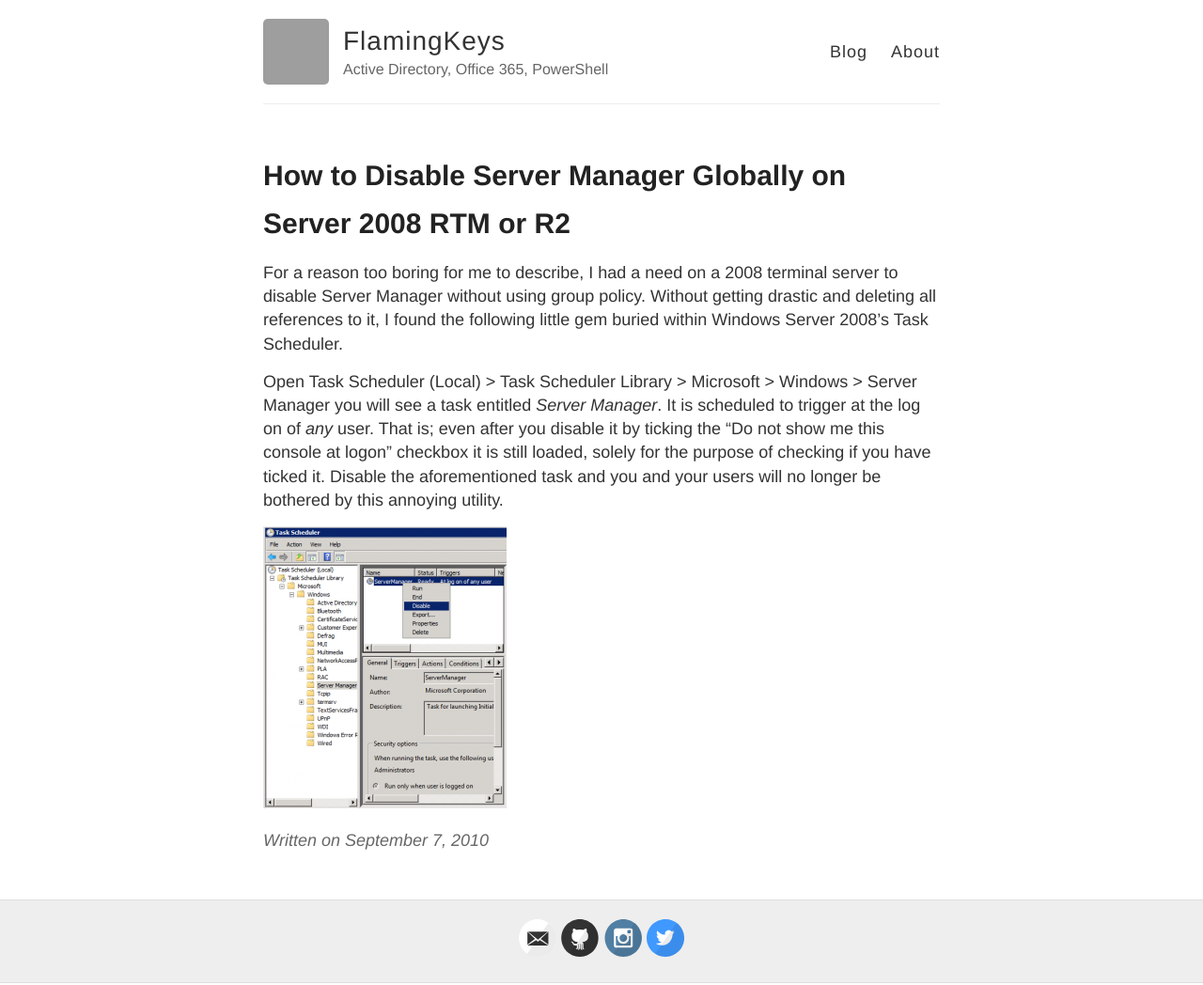
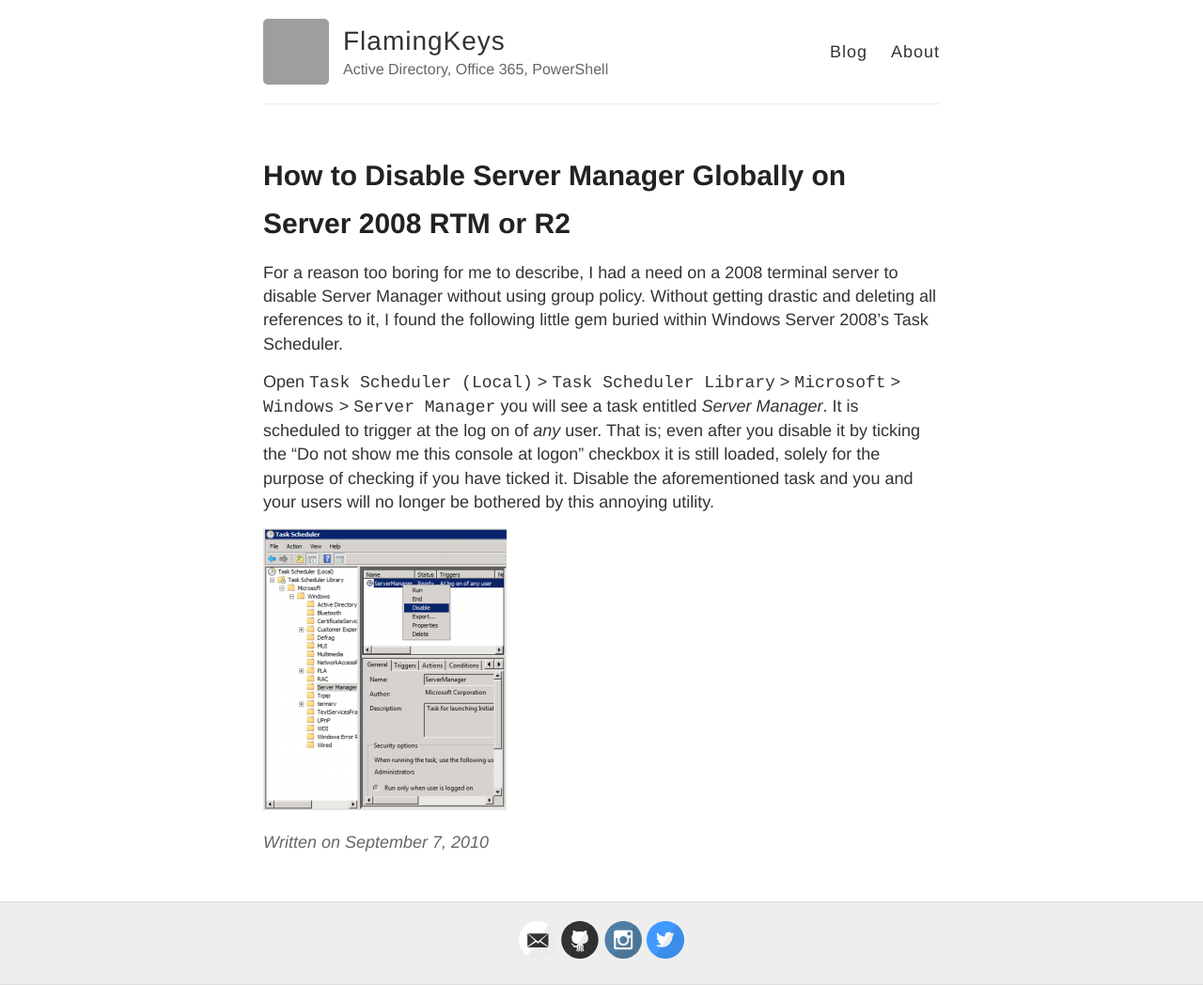
Before and after one commit to chrisbrownie/flamingkeys.com, a Jekyll site: the page built from _posts/2010-09-07-how-to-disable-server-manager-globally-on-server-2008-rtm-or-r2.md, in a window 1280 px wide. Shown: the whole page at 94% size. Built offline with Jekyll 4.4.1, drawn with Linux system fonts in a browser that asks for light colours; grey boxes are pictures that could not be loaded.

Commit message:
formatting fix

```diff
--- a/_posts/2010-09-07-how-to-disable-server-manager-globally-on-server-2008-rtm-or-r2.md
+++ b/_posts/2010-09-07-how-to-disable-server-manager-globally-on-server-2008-rtm-or-r2.md
@@ -46,6 +46,6 @@
 
 For a reason too boring for me to describe, I had a need on a 2008 terminal server to disable Server Manager without using group policy. Without getting drastic and deleting all references to it, I found the following little gem buried within Windows Server 2008’s Task Scheduler.
 
-Open Task Scheduler (Local) &gt; Task Scheduler Library &gt; Microsoft &gt; Windows &gt; Server Manager you will see a task entitled *Server Manager*. It is scheduled to trigger at the log on of _any_ user. That is; even after you disable it by ticking the "Do not show me this console at logon" checkbox it is still loaded, solely for the purpose of checking if you have ticked it. Disable the aforementioned task and you and your users will no longer be bothered by this annoying utility.
+Open `Task Scheduler (Local)` &gt; `Task Scheduler Library` &gt; `Microsoft` &gt; `Windows` &gt; `Server Manager` you will see a task entitled *Server Manager*. It is scheduled to trigger at the log on of _any_ user. That is; even after you disable it by ticking the "Do not show me this console at logon" checkbox it is still loaded, solely for the purpose of checking if you have ticked it. Disable the aforementioned task and you and your users will no longer be bothered by this annoying utility.
 
 ![Server Manager Task]({{ site.baseurl }}/assets/ServerManagerTask-259x300.png)
```
